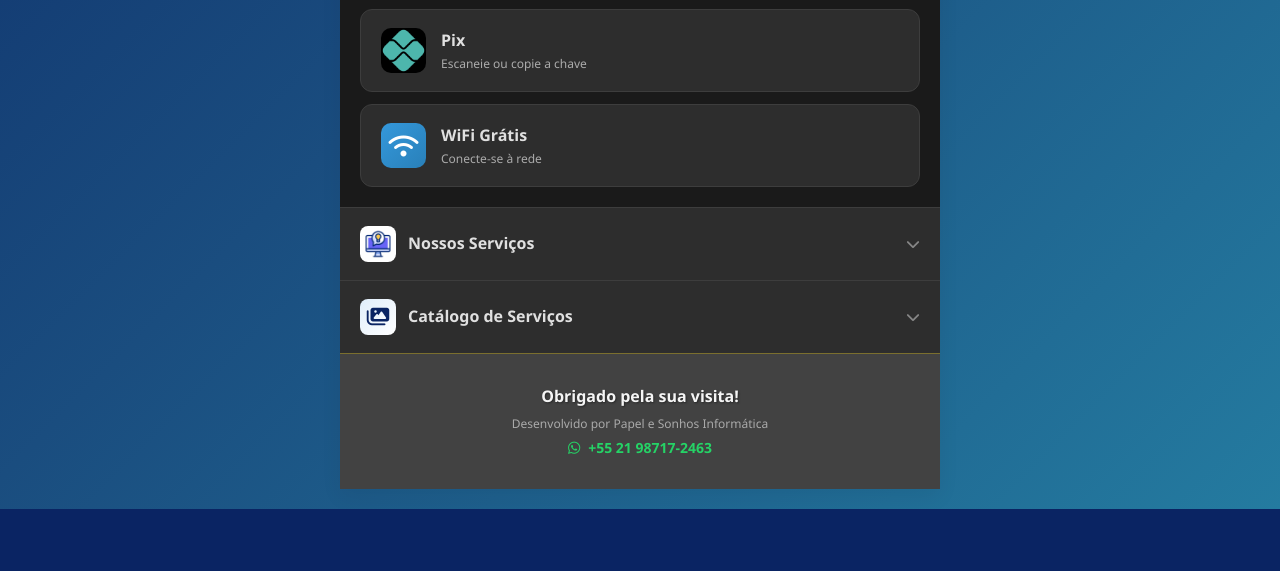
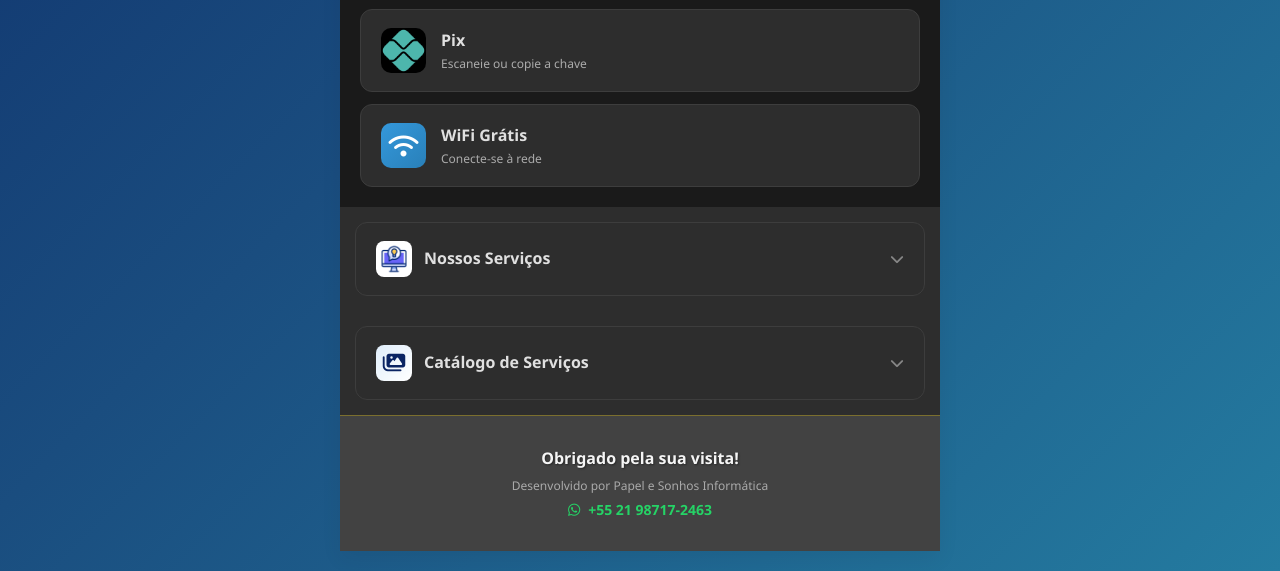
Before and after one commit to ThiagoVieira04/Papel-e-Sonhos-Connect, a plain HTML site: page index.html in a window 1280 px wide. Shown: the part 830-1401 px from the top of the page. Before the commit the page ends 1339 px from the top, so only its background shows below. Drawn offline with Linux system fonts and the light colour scheme.

Commit message:
feat: padronizar estilo de servicos e catalogo com botoes

```diff
--- a/assets/css/style.css
+++ b/assets/css/style.css
@@ -194,7 +194,7 @@ body {
 .services-section {
     margin: 0;
     background: var(--white);
-    border-top: 1px solid var(--gray-medium);
+    padding: 15px 0;
 }
 
 .services-header {
@@ -205,10 +205,37 @@ body {
     cursor: pointer;
     user-select: none;
     transition: var(--transition);
+    border: 1px solid var(--gray-medium);
+    border-radius: var(--radius-md);
+    background: var(--white);
+    position: relative;
+    overflow: hidden;
+    margin: 0 15px;
+}
+
+.services-header::before {
+    content: '';
+    position: absolute;
+    top: 0;
+    left: -100%;
+    width: 100%;
+    height: 100%;
+    background: linear-gradient(90deg, transparent, rgba(255, 255, 255, 0.3), transparent);
+    transition: left 0.5s;
+}
+
+.services-header:hover::before {
+    left: 100%;
 }
 
 .services-header:hover {
-    background: var(--gray-light);
+    transform: translateY(-4px);
+    box-shadow: 0 18px 42px rgba(0, 0, 0, 0.18);
+    border-color: var(--accent-yellow);
+}
+
+.services-header:active {
+    transform: translateY(-1px);
 }
 
 .services-header-icon {
@@ -330,7 +357,7 @@ body {
 .catalog-section {
     margin: 0;
     background: var(--white);
-    border-top: 1px solid var(--gray-medium);
+    padding: 15px 0;
 }
 
 .catalog-header {
@@ -341,10 +368,37 @@ body {
     cursor: pointer;
     user-select: none;
     transition: var(--transition);
+    border: 1px solid var(--gray-medium);
+    border-radius: var(--radius-md);
+    background: var(--white);
+    position: relative;
+    overflow: hidden;
+    margin: 0 15px;
+}
+
+.catalog-header::before {
+    content: '';
+    position: absolute;
+    top: 0;
+    left: -100%;
+    width: 100%;
+    height: 100%;
+    background: linear-gradient(90deg, transparent, rgba(255, 255, 255, 0.3), transparent);
+    transition: left 0.5s;
+}
+
+.catalog-header:hover::before {
+    left: 100%;
 }
 
 .catalog-header:hover {
-    background: var(--gray-light);
+    transform: translateY(-4px);
+    box-shadow: 0 18px 42px rgba(0, 0, 0, 0.18);
+    border-color: var(--accent-yellow);
+}
+
+.catalog-header:active {
+    transform: translateY(-1px);
 }
 
 .catalog-header-icon {
@@ -1208,8 +1262,13 @@ body.dark-theme .services-section {
     background: var(--color-dark-surface-alt);
 }
 
+body.dark-theme .services-header {
+    background: var(--color-dark-surface-alt);
+    border-color: var(--color-dark-border);
+}
+
 body.dark-theme .services-header:hover {
-    background: var(--color-dark-border);
+    border-color: var(--accent-yellow);
 }
 
 body.dark-theme .service-category-title {
@@ -1224,8 +1283,13 @@ body.dark-theme .catalog-section {
     background: var(--color-dark-surface-alt);
 }
 
+body.dark-theme .catalog-header {
+    background: var(--color-dark-surface-alt);
+    border-color: var(--color-dark-border);
+}
+
 body.dark-theme .catalog-header:hover {
-    background: var(--color-dark-border);
+    border-color: var(--accent-yellow);
 }
 
 body.dark-theme .catalog-dot {
@@ -1275,10 +1339,13 @@ body.dark-theme .background-gradient {
     body:not(.light-theme) .modal-content { background: var(--color-dark-surface); }
     body:not(.light-theme) .link-button { background: var(--color-dark-surface-alt); }
     body:not(.light-theme) .services-section { background: var(--color-dark-surface-alt); }
-    body:not(.light-theme) .services-header:hover { background: var(--color-dark-border); }
+    body:not(.light-theme) .services-header { background: var(--color-dark-surface-alt); border-color: var(--color-dark-border); }
+    body:not(.light-theme) .services-header:hover { border-color: var(--accent-yellow); }
     body:not(.light-theme) .service-category-title { background: var(--color-dark-border); }
     body:not(.light-theme) .service-category-items li { border-bottom-color: var(--color-dark-border); }
     body:not(.light-theme) .catalog-section { background: var(--color-dark-surface-alt); }
+    body:not(.light-theme) .catalog-header { background: var(--color-dark-surface-alt); border-color: var(--color-dark-border); }
+    body:not(.light-theme) .catalog-header:hover { border-color: var(--accent-yellow); }
     body:not(.light-theme) .background-gradient {
         background: linear-gradient(135deg, var(--color-dark-bg) 0%, var(--color-dark-bg-mid) 50%, var(--color-primary-blue-light) 100%) !important;
         background-color: var(--color-dark-bg) !important;
```
